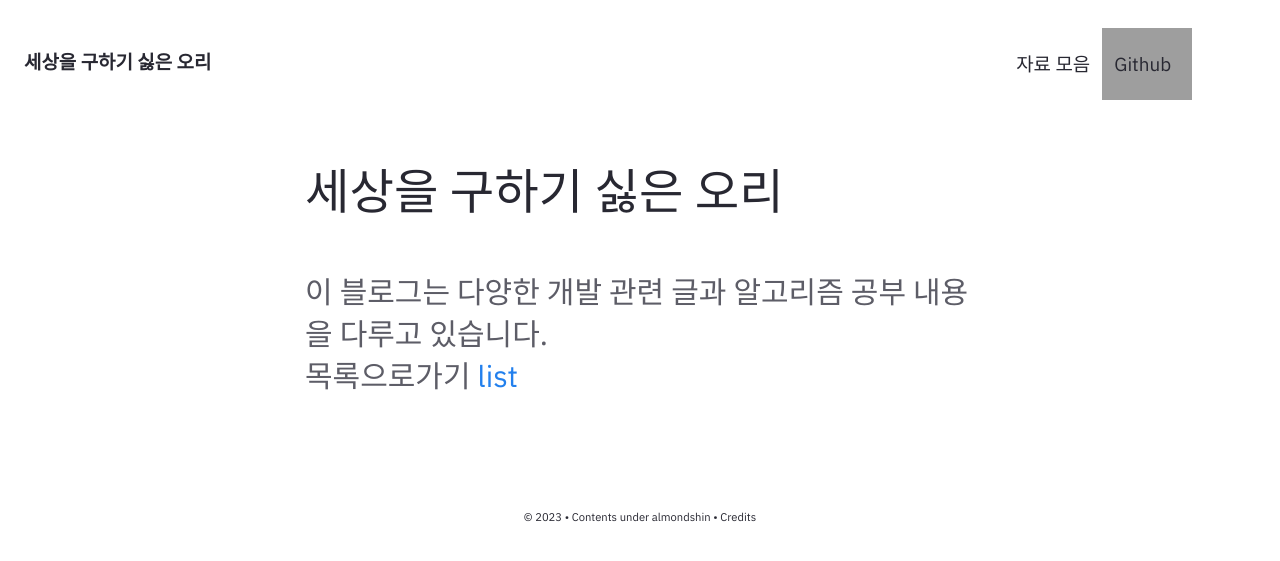
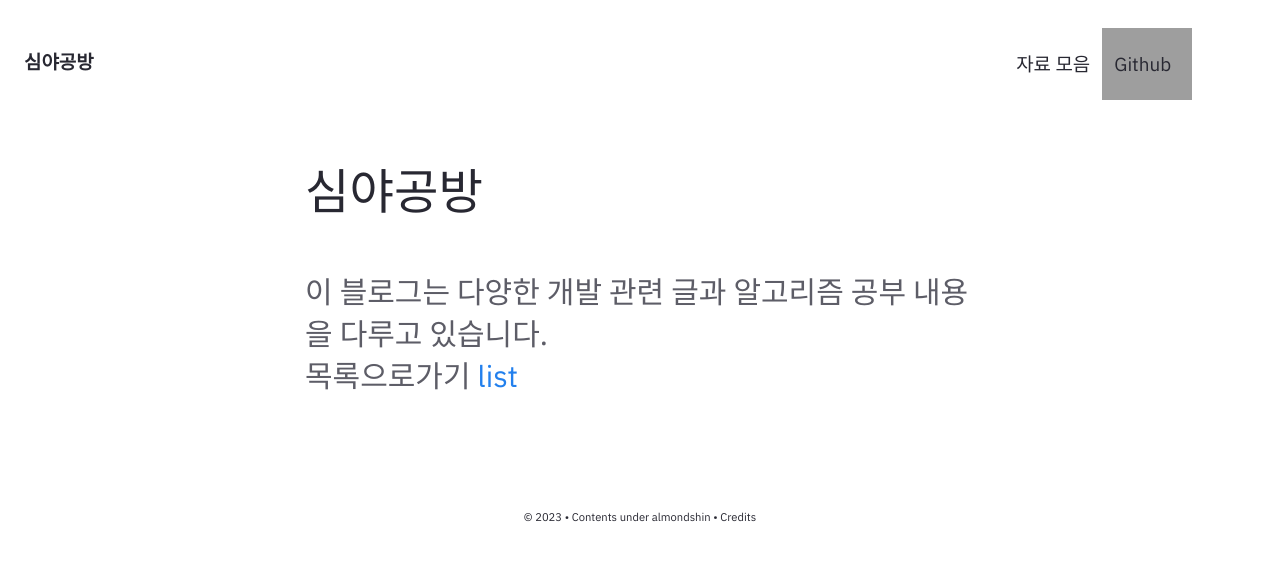
Before and after one commit to Almondshin/Almondshin.github.io, a Jekyll site: the page built from pages/index.md, in a window 1280 px wide. Shown: the top 561 px of the page. Built offline with Jekyll 4.4.1, drawn with Linux system fonts in a browser that asks for light colours; grey boxes are pictures that could not be loaded.

Commit message:
change title

```diff
--- a/_config.yml
+++ b/_config.yml
@@ -27,7 +27,7 @@ baseurl: ""
 
 # Website Header, Description, Footer year and text.
 # If you are deleting this, make sure you remove it from HTML files too
-heading: 세상을 구하기 싫은 오리 # Change this
+heading: 심야공방 # Change this
 content: 다양한 개발 관련 글과 알고리즘 공부 내용
 copyright:
   year: © 2023
```
